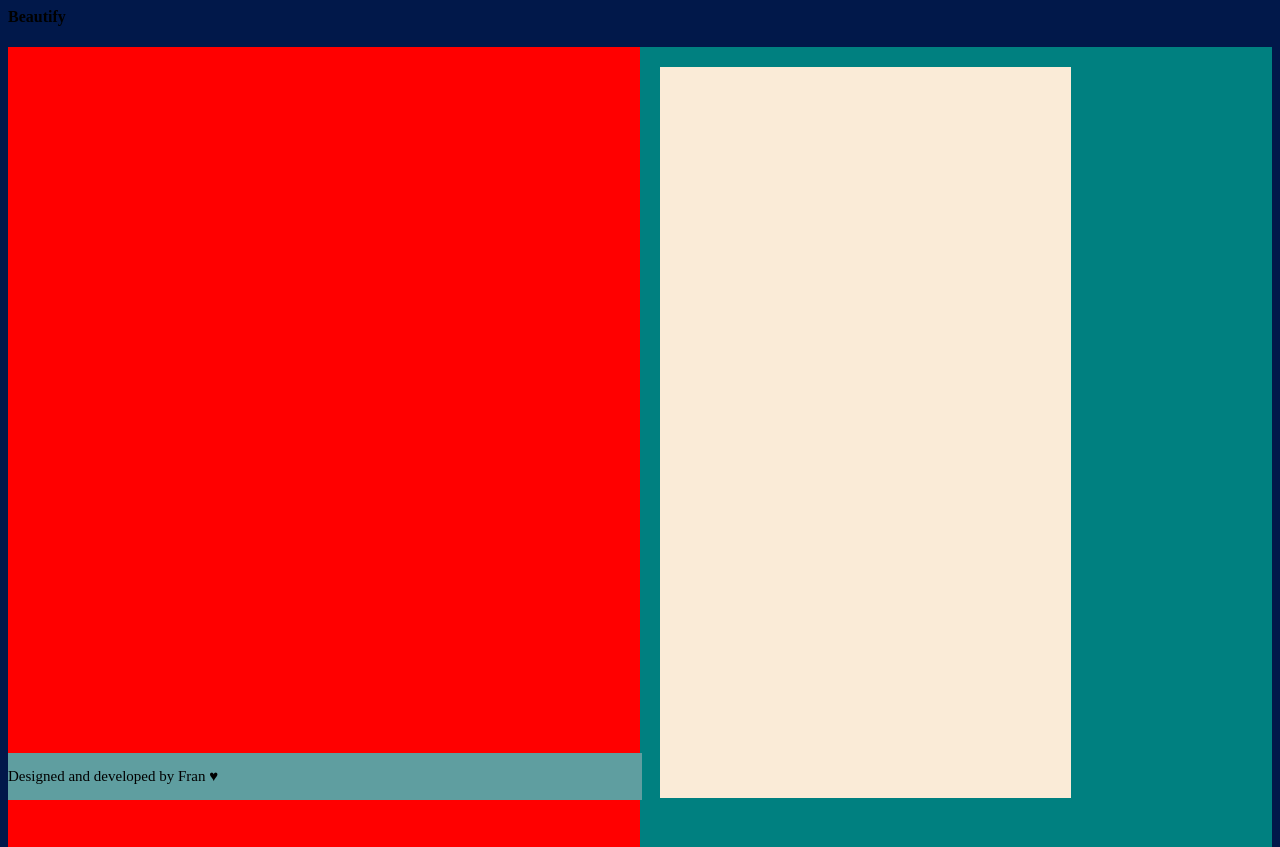
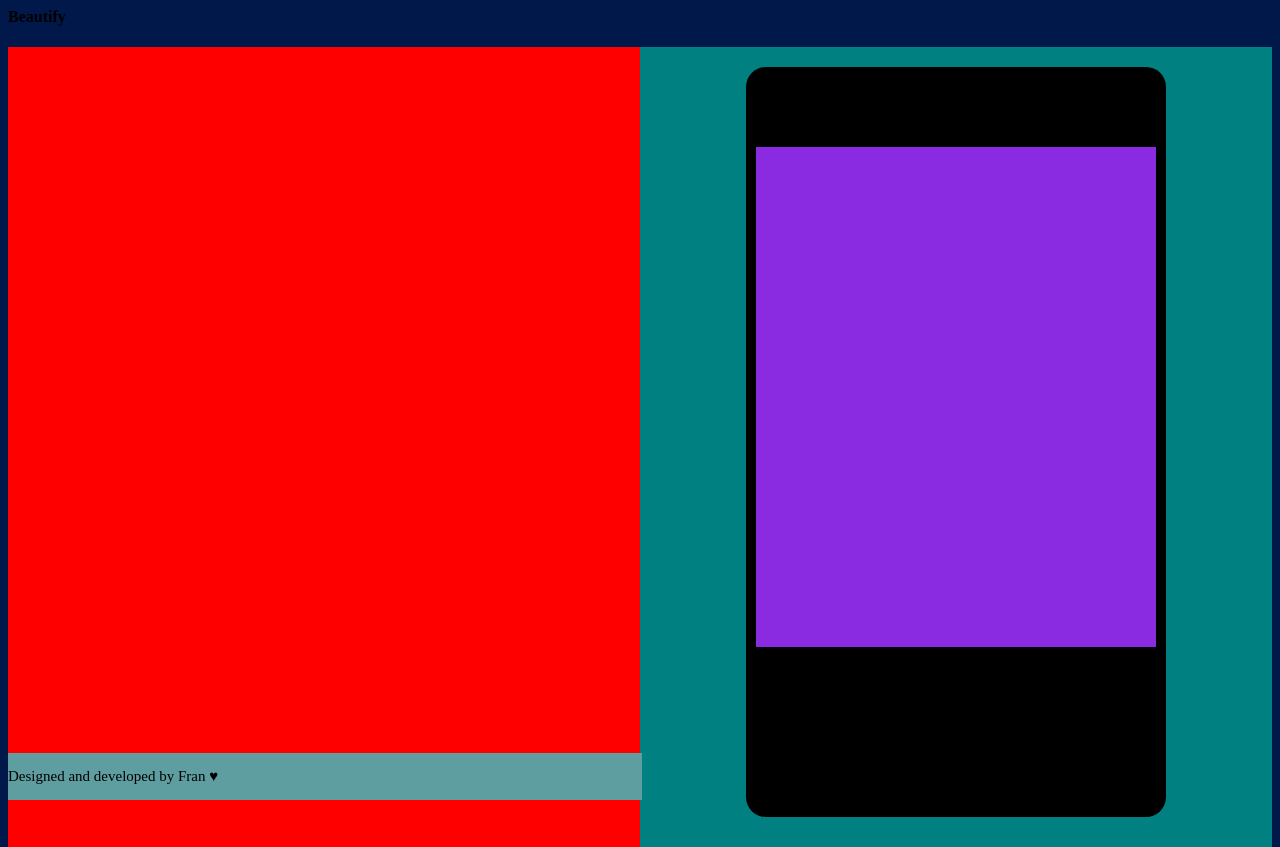
Before and after one commit to Frances515/Photo-Filter, a plain HTML site: page index.html in a window 1280 px wide. Drawn offline with Linux system fonts and the light colour scheme.

Commit message:
building of mobile interface

```diff
--- a/index.html
+++ b/index.html
@@ -22,9 +22,10 @@
     </div>
 
     <div class="column" id="right-column">
-        <div>
-            <canvas id="phone-display">
-            </canvas>
+        <div id="phone-display-container">
+            <!-- <canvas id="phone-display"> -->
+                <canvas id="phone-screen"></canvas>
+            <!-- </canvas> -->
         </div>
 
     </div>
--- a/styles.css
+++ b/styles.css
@@ -53,12 +53,30 @@ body{
 
 }
 
+#phone-display-container{
+    /* padding: 30px; */
+    text-align: center;
+    padding-top: 80px;
+    background-color: black;
+    width: 420px;
+    height: 750px;
+    border-radius: 20px;
+    margin-left: auto;
+    margin-right: auto;
+    display: block;
+}
+
 #phone-display{
     background-color: antiquewhite;
     width: 411px;
     height: 731px;
 
+}
 
+#phone-screen{
+    background-color: blueviolet;
+    width: 400px;
+    height: 500px;
 }
 
 /* #page-title{
```
